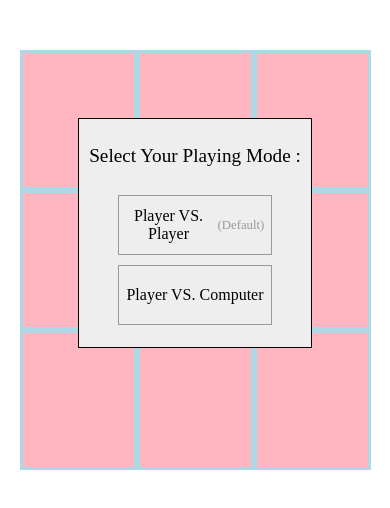
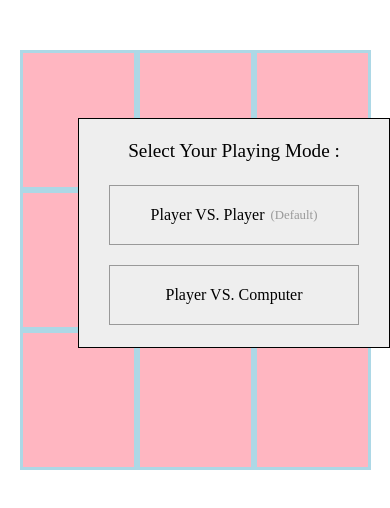
Before and after one commit to EhsanS2/Tic_Tac_Toe, a plain HTML site: page index.html in a window 390 px wide. Shown: the top 508 px of the page. Drawn offline with Linux system fonts and the light colour scheme.

Commit message:
Update style.css

```diff
--- a/style.css
+++ b/style.css
@@ -113,12 +113,14 @@ body {
 @media (max-width: 600px) {
     .mode,
     .side {
-        width: 60%;
+        width: 80%;
         height: 230px;
         left: 20%;
     }
     .pvsp,
-    .pvsc,
+    .pvsc {
+        width: 100%;
+    }
     .xo {
         width: 90%;
         margin: 5px;
```
